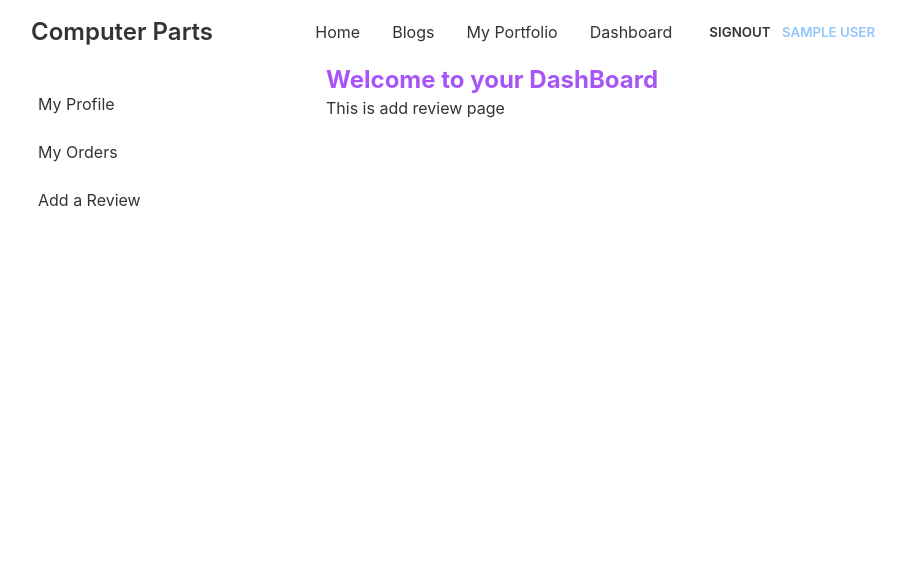
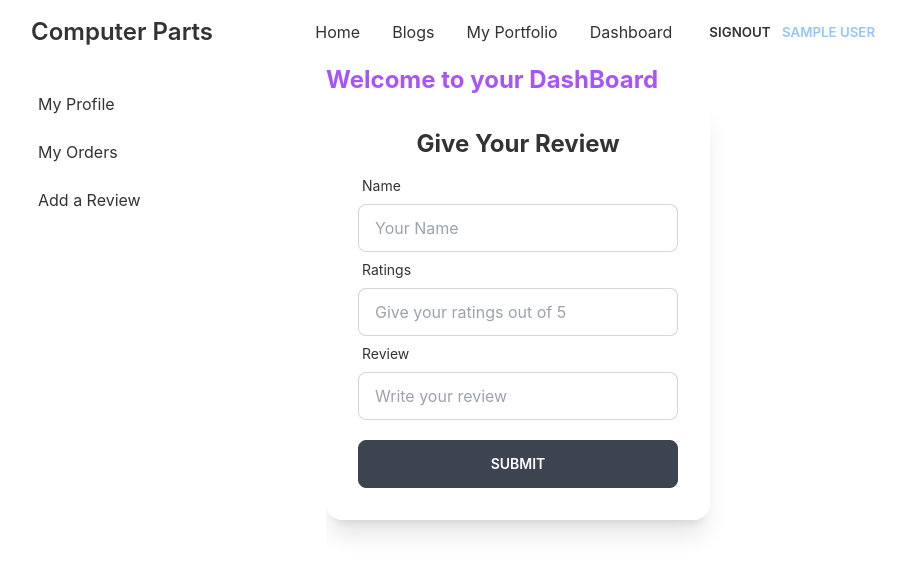
Before and after one commit to Hasanat902/computer-parts-manufacturer-client-side, a React (Create React App) app: page /dashboard/addReview in a window 1280 px wide. Shown: the top 574 px of the page, without its empty margins (42-948 px from the left). Built offline with nearby package versions, Linux system fonts and the light colour scheme; no server answers; sample sign-in values are in the browser's storage.

Commit message:
created add review page and its functionality

```diff
--- a/src/Pages/Dashboard/AddReview.js
+++ b/src/Pages/Dashboard/AddReview.js
@@ -1,9 +1,80 @@
 import React from 'react';
+import { useForm } from 'react-hook-form';
+import { toast } from 'react-toastify';
 
 const AddReview = () => {
+
+    const {
+        register,
+        formState: { errors },
+        handleSubmit,
+        reset
+      } = useForm();
+
+      const onSubmit = data => {
+
+        fetch('http://localhost:5000/review', {
+            method: "POST",
+            headers: {
+                'content-type': 'application/json'
+            },
+            body: JSON.stringify(data)
+        })
+        .then(res => res.json())
+        .then(result => {
+            if(result.insertedId){
+                toast.success("Your review is successfully submitted");
+            }
+            reset();
+        })
+
+      };
+
     return (
-        <div>
-            <h2>This is add review page</h2>
+        <div className="card w-96 bg-base-100 shadow-xl">
+            <div className="card-body">
+                <h2 className="text-2xl font-bold text-center">Give Your Review</h2>
+                <form onSubmit={handleSubmit(onSubmit)}>
+                <div className="form-control w-full max-w-xs">
+                <label className="label">
+                    <span className="label-text">Name</span>
+                </label>
+                <input
+                    type="text"
+                    placeholder='Your Name'
+                    className="input input-bordered w-full max-w-xs disabled"
+                    {...register("name")}
+                />
+                </div>
+                <div className="form-control w-full max-w-xs">
+                <label className="label">
+                    <span className="label-text">Ratings</span>
+                </label>
+                <input
+                    type="text"
+                    placeholder='Give your ratings out of 5'
+                    className="input input-bordered w-full max-w-xs"
+                    {...register("ratings")}
+                />
+                </div>
+                <div className="form-control w-full max-w-xs">
+                <label className="label">
+                    <span className="label-text">Review</span>
+                </label>
+                <input
+                    type="textarea"
+                    placeholder='Write your review'
+                    className="input input-bordered w-full max-w-xs"
+                    {...register("description")}
+                />
+                </div>
+                <input
+                className="btn w-full max-w-xs text-white mt-5"
+                type="submit"
+                value="Submit"
+                />
+            </form>
+            </div>
         </div>
     );
 };
--- a/src/Pages/Purchase/Purchase.js
+++ b/src/Pages/Purchase/Purchase.js
@@ -46,7 +46,7 @@ const Purchase = () => {
 
     return (
         <div className='grid grid-cols-1 md:grid-cols-2 lg:grid-cols-2'>
-            <div className="card card-compact w-96 bg-base-100 shadow-xl mt-12">
+            <div className="card card-compact w-96 h-fit bg-base-100 shadow-xl mt-12">
                 <figure><img src={product.img} alt="" /></figure>
                 <div className="card-body">
                     <h2 className="card-title">{product.name}</h2>
@@ -114,9 +114,20 @@ const Purchase = () => {
                 </label>
                 <input
                     type="text"
-                    placeholder="Please write your product name"
+                    placeholder='Please write your product name'
                     className="input input-bordered w-full max-w-xs"
                     {...register("product")}
+                />
+                </div>
+                <div className="form-control w-full max-w-xs">
+                <label className="label">
+                    <span className="label-text">Price</span>
+                </label>
+                <input
+                    type="number"
+                    placeholder='Please Enter Product price'
+                    className="input input-bordered w-full max-w-xs"
+                    {...register("price")}
                 />
                 </div>
                 <div className="form-control w-full max-w-xs">
```
